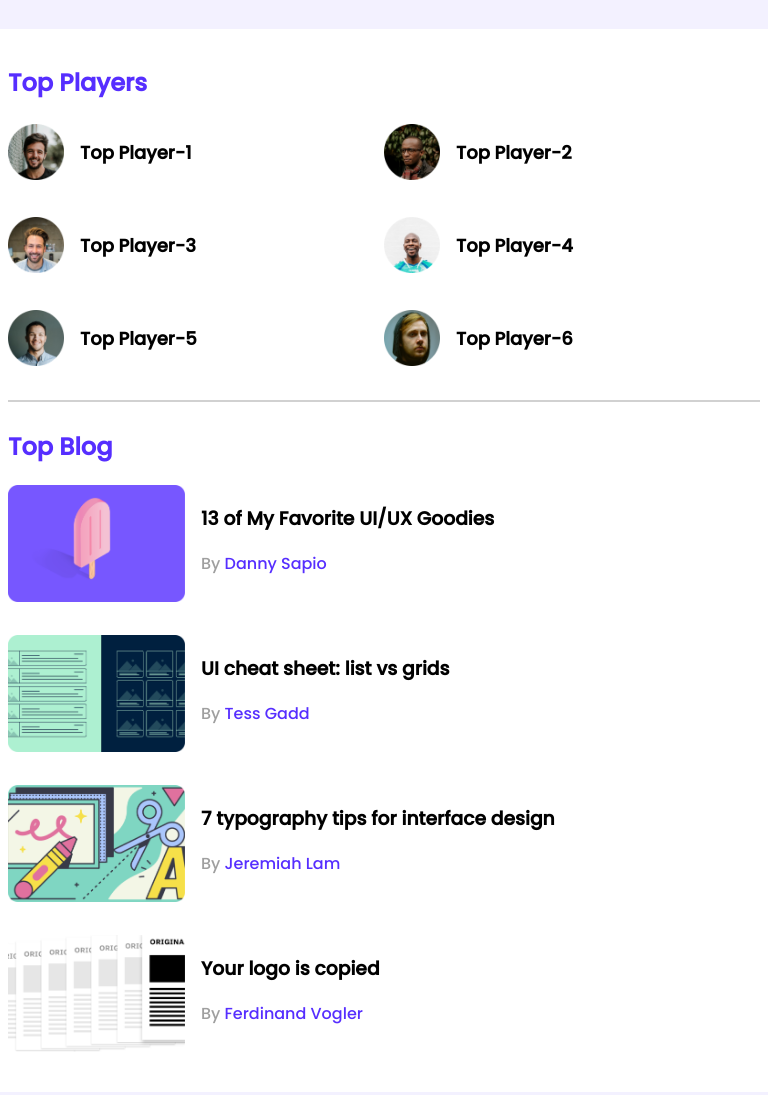
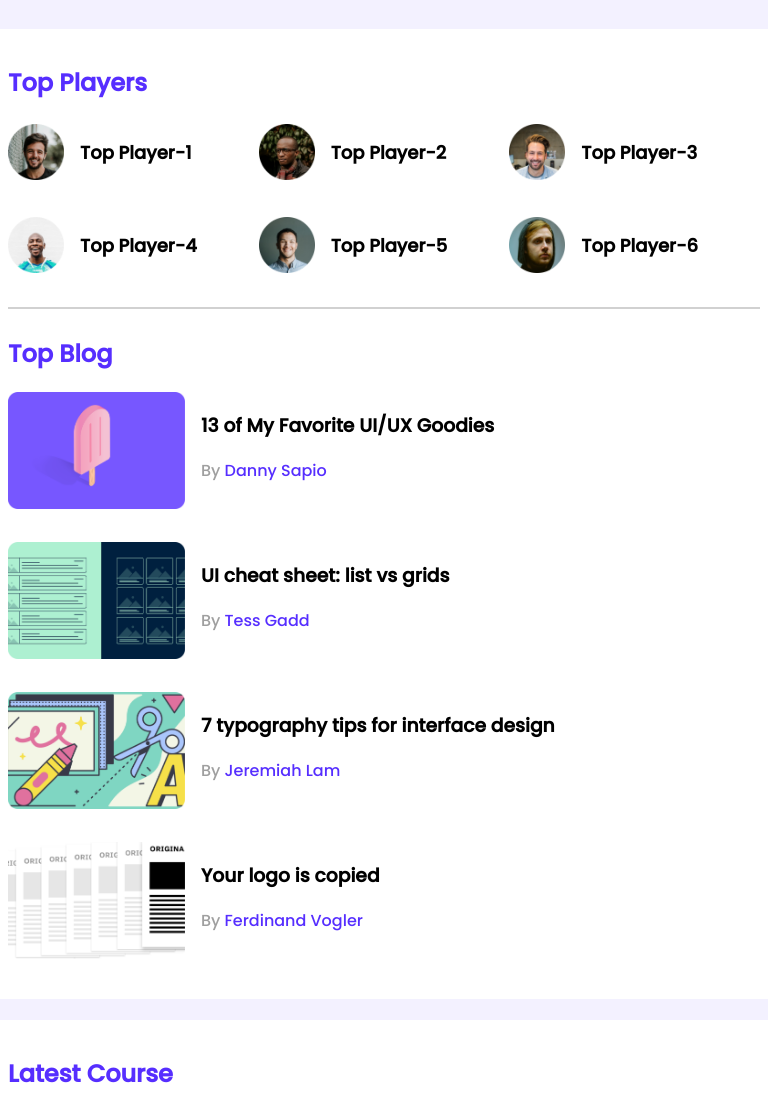
Before and after one commit to Saiful358/leader-board, a plain HTML site: page index.html in a window 768 px wide. Shown: the top 1095 px of the page. Drawn offline with Linux system fonts and the light colour scheme.

Commit message:
perfect responsive

```diff
--- a/styles/style.css
+++ b/styles/style.css
@@ -157,7 +157,7 @@ hr{
     .players, .blogs, .courses{
         grid-template-columns: repeat(1, 1fr);
     }
-    .players, .blogs{
+    .player, .blogs{
         flex-direction: column;
     }
 }
@@ -168,8 +168,8 @@ hr{
    .container{
        width: 100%;
    }
-   .players, .courses{
-       grid-template-columns: repeat(2, 1fr);
+   .player, .courses{
+       grid-template-columns: repeat(1, 1fr);
    }
    .blogs{
        grid-template-columns: repeat(1, 1fr);
```
